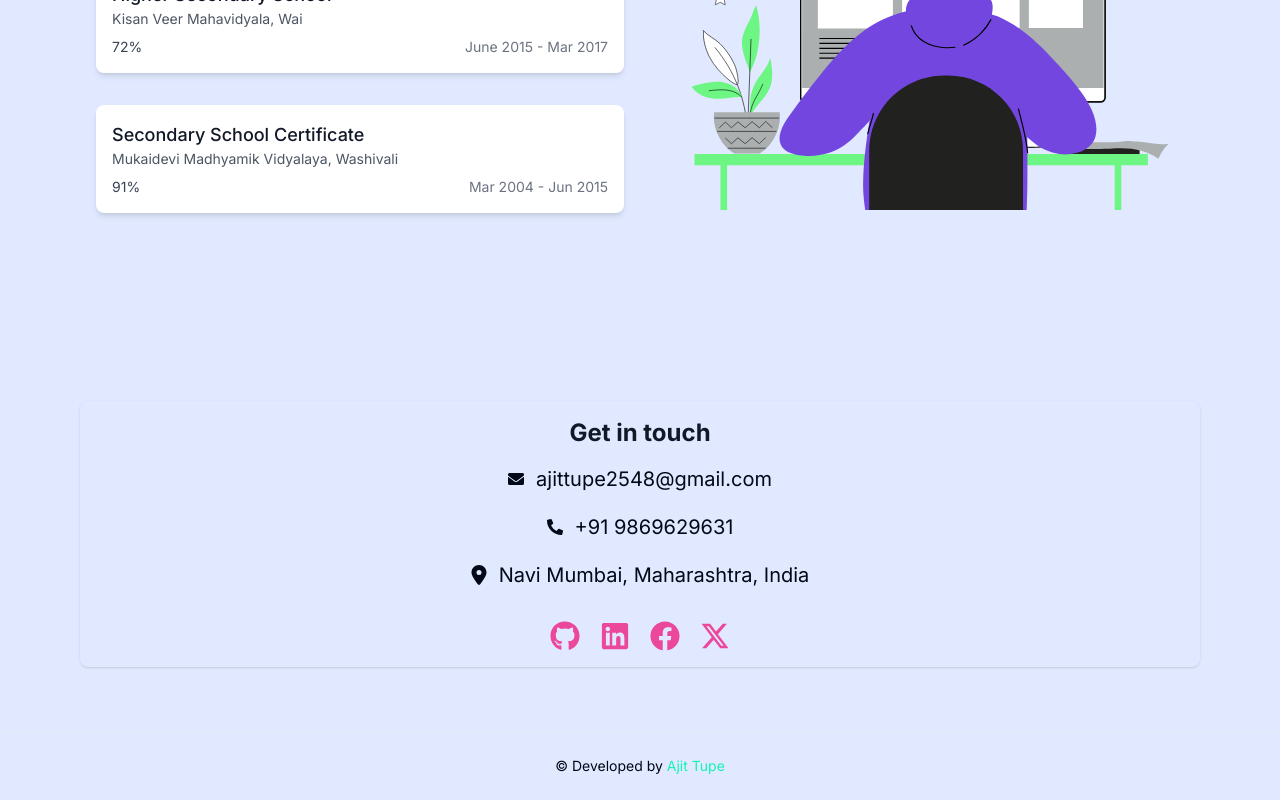
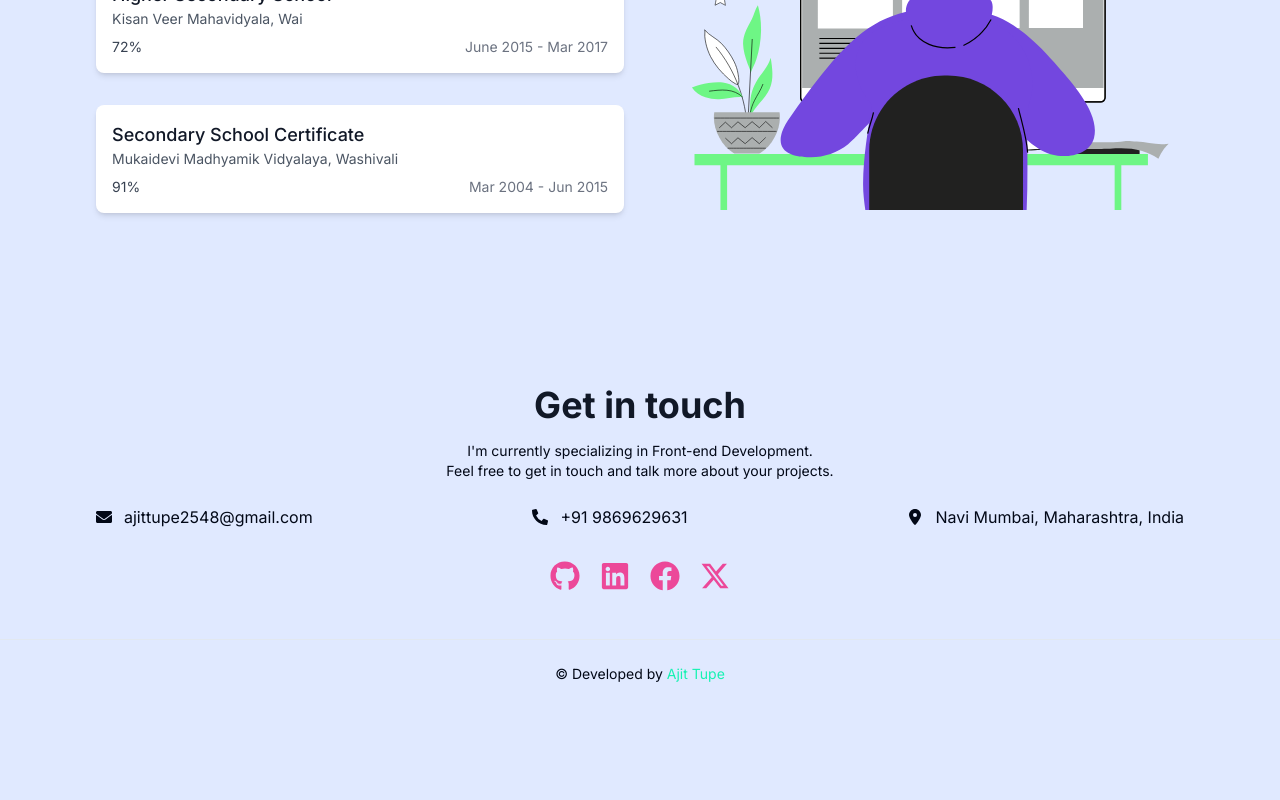
Before and after one commit to ajittupe2548/ajit-tupe-portfolio, a Next.js app: page / in a window 1280 px wide. Shown: the part 3067-3867 px from the top of the page. After the commit the page ends 3775 px from the top, so only its background shows below. Built offline with nearby package versions, Linux system fonts and the light colour scheme.

Commit message:
Updated: contact

```diff
--- a/src/app/page.tsx
+++ b/src/app/page.tsx
@@ -53,7 +53,7 @@ const HomePage: React.FC = () => {
                 </div>
 
                 <div
-                    className='sm:col-span-2 md:col-span-3 lg:col-span-4 xl:col-span-6 py-16'
+                    className='sm:col-span-2 md:col-span-3 lg:col-span-4 xl:col-span-6 py-8'
                     id='contact'
                 >
                     <Contact />
--- a/src/components/Contact.tsx
+++ b/src/components/Contact.tsx
@@ -8,21 +8,29 @@ import SocialLinks from './SocialLinks';
 
 const ProjectsDisplay: React.FC = () => {
     return (
-        <div className='max-w-6xl mx-auto p-4  rounded-lg shadow'>
-            <h2 className='text-2xl font-bold mb-4 text-gray-900 dark:text-white text-center'>
+        <div className='max-w-6xl mx-auto p-4 rounded-lg'>
+            <h2 className='text-4xl font-bold mb-4 text-gray-900 dark:text-white text-center'>
                 Get in touch
             </h2>
-            <div className='flex flex-col items-center gap-5'>
+            <div className='flex flex-col items-center my-4 text-sm'>
+                <p className='text-center'>
+                    I'm currently specializing in Front-end Development.
+                </p>
+                <p className='text-center mt-3 sm:mt-0'>
+                    Feel free to get in touch and talk more about your projects.
+                </p>
+            </div>
+            <div className='flex flex-col sm:flex-row items-center justify-between'>
                 <Link
                     href='mailto:ajittupe2548@gmail.com'
-                    className='text-sm md:text-xl flex items-center gap-2 md:gap-3'
+                    className='flex items-center gap-2 mt-2 md:gap-3'
                 >
                     <FaEnvelope className='w-3 sm:w-4' />
                     <span>ajittupe2548@gmail.com</span>
                 </Link>
                 <Link
                     href='tel:+919869629631'
-                    className='text-sm md:text-xl flex items-center gap-2 md:gap-3'
+                    className='flex items-center gap-2 mt-2 md:gap-3'
                 >
                     <FaPhoneAlt className='w-3 sm:w-4' />
                     <span>+91 9869629631</span>
@@ -30,7 +38,7 @@ const ProjectsDisplay: React.FC = () => {
                 <Link
                     href='https://maps.app.goo.gl/fYiGN6BEC4TMcTYn6'
                     target='_blank'
-                    className='text-sm md:text-xl flex items-center gap-2 md:gap-3'
+                    className='flex items-center gap-2 mt-2 md:gap-3'
                 >
                     <FaLocationDot className='w-3 sm:w-4' />
                     <span>Navi Mumbai, Maharashtra, India</span>
```
